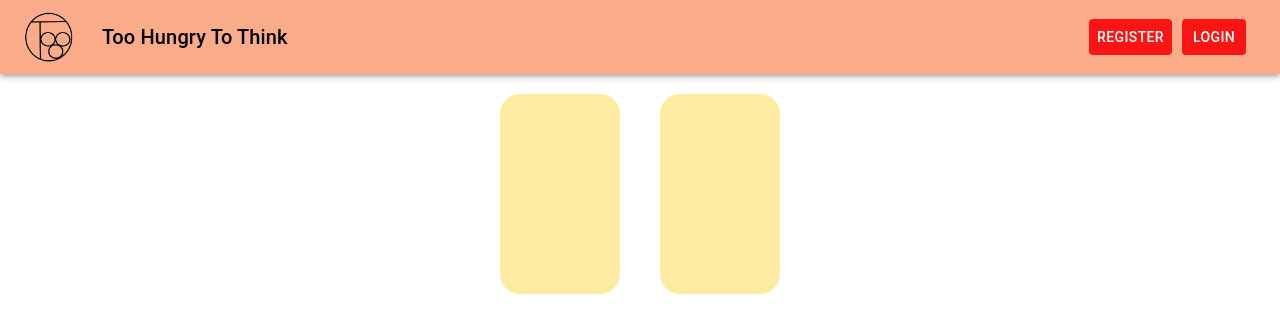
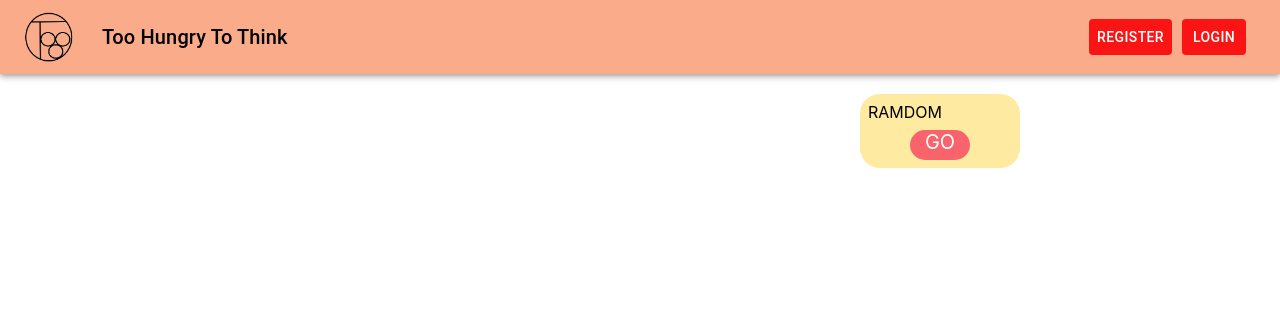
Before and after one commit to sylvey/too_hungry_to_think, a React (Create React App) app in the folder frontend/: page / in a window 1280 px wide. Shown: the top 332 px of the page. Built offline with nearby package versions, Linux system fonts and the light colour scheme.

Commit message:
right-frame

```diff
--- a/frontend/src/App.js
+++ b/frontend/src/App.js
@@ -1,7 +1,7 @@
 import logo from './logo.svg';
 import './App.css';
 import * as React from 'react';
-import NavBar from './blocks/NavBar';
+import NavBar from './Containers/NavBar';
 import { Box } from '@mui/material';
 import { BrowserRouter as Router, Switch, Route } from 'react-router-dom';
 
--- /dev/null
+++ b/frontend/src/Containers/BackGround.js
@@ -0,0 +1,39 @@
+import React from "react";
+import styled from "styled-components";
+
+export const Background = styled.div`
+    display: flex;
+    flex-direction: row;
+    width: 100%;
+    justify-content: center;
+`
+export const CenterDiv = styled.div`
+    display: flex;
+    flex-direction: row;
+    width: 80%;
+    max-width: 800px;
+    min-width: 500px;
+    //height: 800px;
+    //background: red;
+    justify-content: center;
+`
+
+export const MainDiv = styled.div`
+    display: flex;
+    flex: 7;
+    max-width: 600px;
+    min-width: 312.5px;
+    //height: 100px;
+    //background: yellow;
+    justify-content: center;
+`
+
+export const RightDiv = styled.div`
+    display: flex;
+    flex: 2;
+    max-width: 200px;
+    min-width: 187.5px;
+    //height: 100px;
+    //background: green;
+    justify-content: center;
+`
--- /dev/null
+++ b/frontend/src/Containers/RightFrame.js
@@ -0,0 +1,44 @@
+import React from "react";
+import styled from "styled-components";
+
+const Block = styled.div`
+    display: flex;
+    flex-direction: column;
+    width: 190px;
+    background-color: #FFEAA1;
+    //height: 200px;
+    margin: 20px;
+    border-radius: 20px;
+   // align-items: center;
+    //justify-content: center;
+`
+const Button = styled.div`
+    display: flex;
+    width:60px;
+    background-color: #F9636C;
+    height: 30px;
+    border-radius: 20px;
+    align-self: center;
+    justify-content: center;
+    align-content: center;
+    font-size: 20px;
+    color: white;
+    margin-bottom: 8px;
+`
+const Title = styled.div`
+    display: flex;
+    color: #000000;
+    margin: 8px;
+`
+
+function RightFrame({restaurants}){
+    return(
+        <Block>
+            <Title>RAMDOM</Title>
+            <Button>GO</Button>
+        </Block>
+    )
+}
+
+
+export default RightFrame;
--- a/frontend/src/blocks/BackGround.js
+++ /dev/null
@@ -1,9 +0,0 @@
-import React from "react";
-import styled from "styled-components";
-
-export const Background = styled.div`
-    display: flex;
-    flex-direction: row;
-    width: 100%;
-    justify-content: center;
-`
--- a/frontend/src/blocks/RightFrame.js
+++ /dev/null
@@ -1,21 +0,0 @@
-import React from "react";
-import styled from "styled-components";
-
-const Block = styled.div`
-    width: 120px;
-    background-color: #FFEAA1;
-    height: 200px;
-    margin: 20px;
-    border-radius: 20px;
-`
-
-function RightFrame(){
-    return(
-        <Block>
-
-        </Block>
-    )
-}
-
-
-export default RightFrame;
--- a/frontend/src/pages/Home.js
+++ b/frontend/src/pages/Home.js
@@ -1,11 +1,22 @@
 import React from "react";
-import RightFrame from "../blocks/RightFrame";
-import { Background } from "../blocks/BackGround";
+import RightFrame from "../Containers/RightFrame";
+import { Background, CenterDiv, MainDiv, RightDiv } from "../Containers/BackGround";
+
 function Home(){
     return(
         <Background>
-            <RightFrame></RightFrame>
-            <RightFrame></RightFrame>
+            <CenterDiv>
+                <MainDiv>
+
+                </MainDiv>
+                <RightDiv>
+                    <RightFrame></RightFrame>
+                </RightDiv>
+
+            </CenterDiv>
+
+            {/* <RightFrame></RightFrame> */}
+            {/* <RightFrame></RightFrame> */}
         </Background>
     )
 }
```
Also changed, not shown: frontend/src/Containers/NavBar.js (renamed from frontend/src/blocks/NavBar.js), frontend/src/Containers/Page.js (added).
